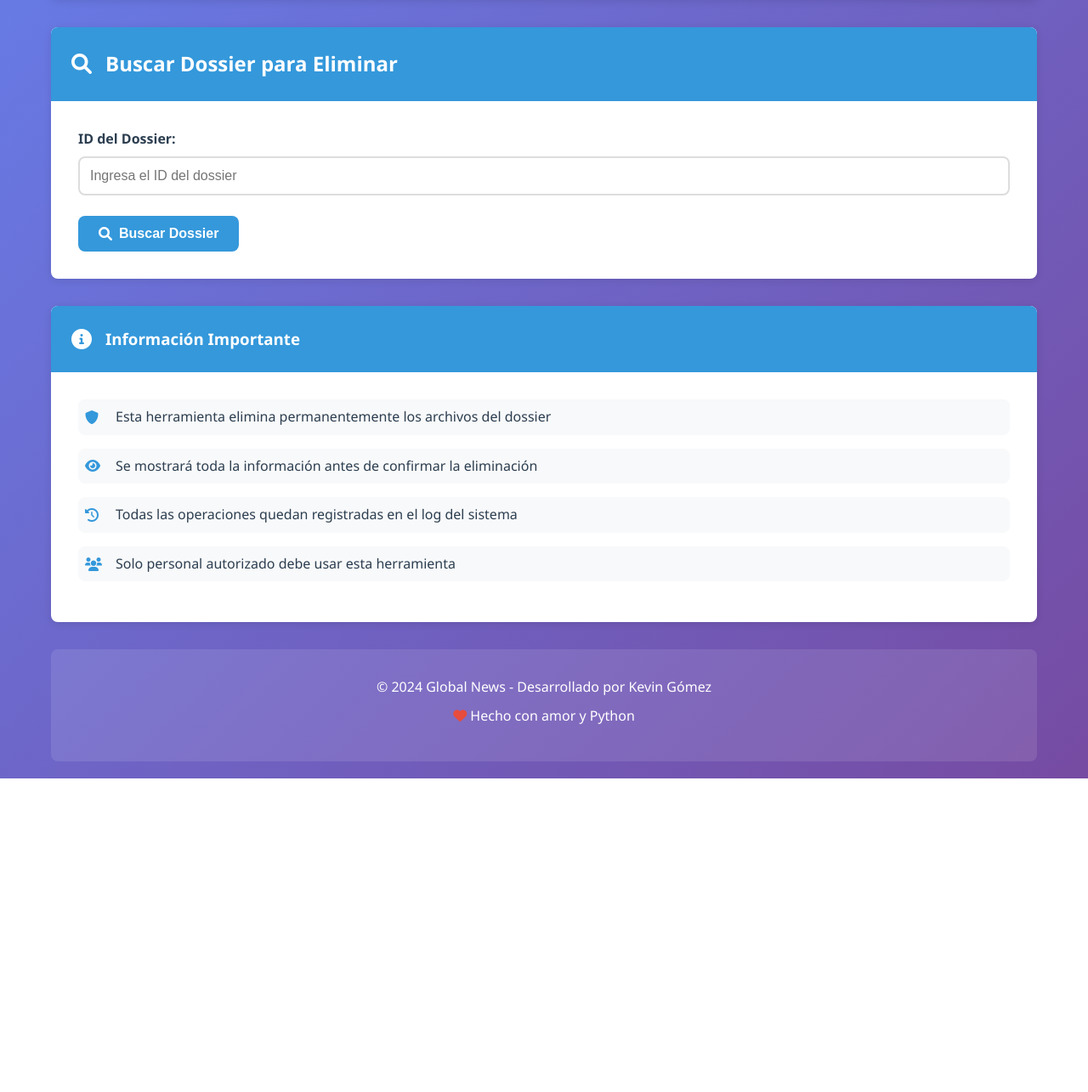
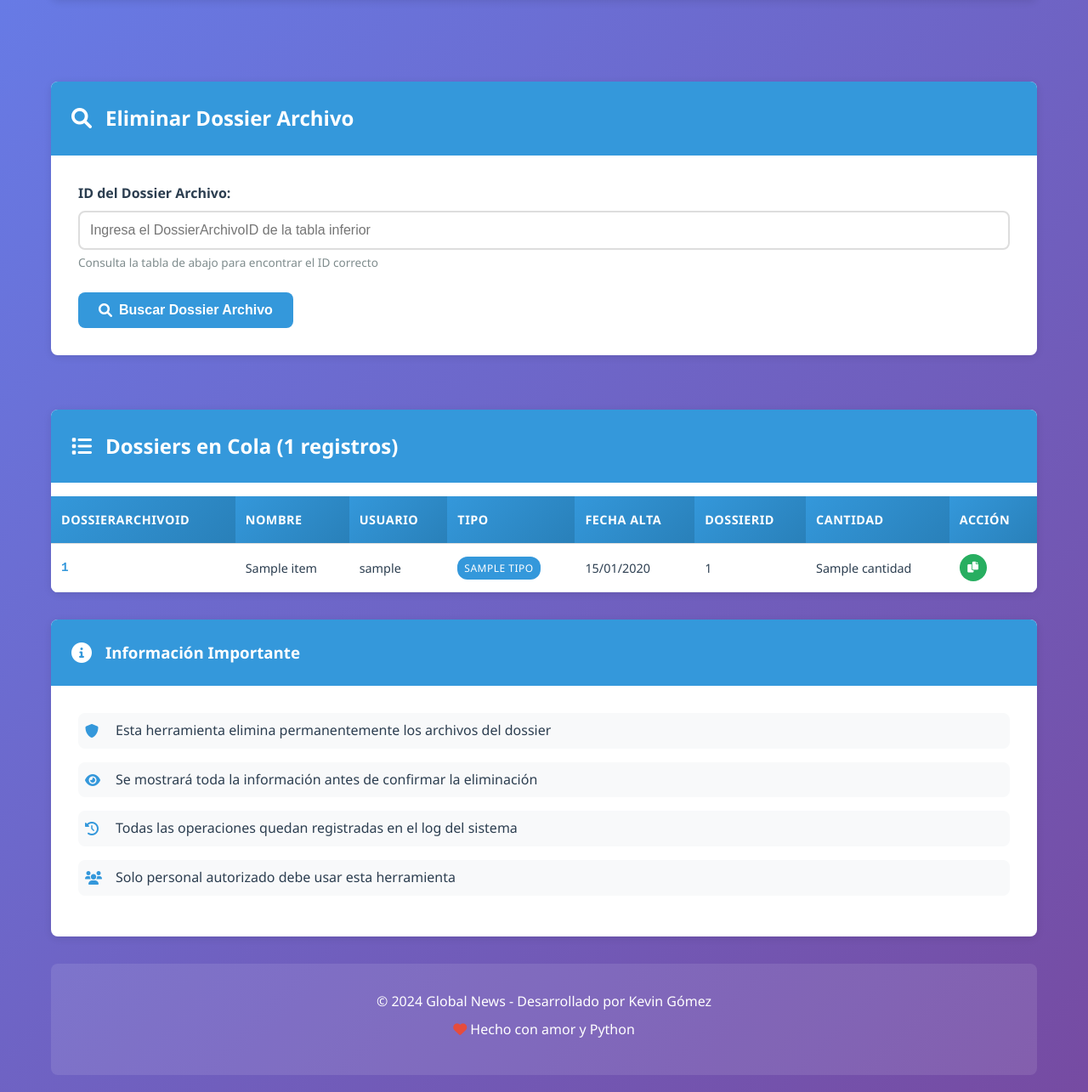
Before and after one commit to KevGomez10/dossier-manager, a Flask app: template templates/index.html in a window 1280 px wide. Shown: the part 184-1469 px from the top of the page at 85% size. Before the commit the page ends 1100 px from the top, so only its background shows below. Run offline with Flask 3, Linux system fonts and the light colour scheme; the template is opened without the code that fills it: most values are stand-ins (such as "Sample title", 1, 10 or a date in 2020).

Commit message:
se actualizan todos los archvios para ver en tiempo real la cantidad de dossieres en cola y para eliminar archivoDossierID

```diff
--- a/app.py
+++ b/app.py
@@ -5,7 +5,7 @@ import logging
 import os
 
 app = Flask(__name__)
-app.secret_key = 'llave secreta'  # Cambiar por una clave más segura
+app.secret_key = 'tu_clave_secreta_aqui'  # Cambiar por una clave más segura
 
 # Configuración de logging
 logging.basicConfig(
@@ -17,13 +17,13 @@ logging.basicConfig(
     ]
 )
 
-# Configuración de base de datos (completar con datos)
+# Configuración de base de datos (completar con tus datos)
 DB_CONFIG = {
     'server': '192.168.1.210',
     'database': '7787_GlobalnewsV2',
     'username': 'soporte',
     'password': 'T3cn0l0g14',
-    'driver': '{ODBC Driver 17 for SQL Server}'                                                                                      # o el driver que tengas disponible
+    'driver': '{ODBC Driver 17 for SQL Server}'  # o el driver que tengas disponible
 }
 
 def get_db_connection():
@@ -35,6 +35,106 @@ def get_db_connection():
     except Exception as e:
         logging.error(f"Error conectando a la base de datos: {str(e)}")
         return None
+
+def get_all_dossiers_in_queue():
+    """Obtener todos los dossiers en cola (Termino=0)"""
+    conn = get_db_connection()
+    if not conn:
+        return None
+
+    try:
+        cursor = conn.cursor()
+        query = """
+        SELECT U.UserName,DA.DossierArchivoID,D.DossierID,D.FechaAlta,D.Nombre,COUNT(*) AS Cantidad,DE.descripcion AS Tipo
+        FROM dbo.gnNoti_Dossier AS D
+        INNER JOIN dbo.aspnet_Users AS U ON D.UserID=U.UserID
+        INNER JOIN dbo.gnNoti_DossierArchivos AS DA ON D.DossierID = DA.DossierID
+        INNER JOIN dbo.gnNoti_DossierNoticias AS DN ON D.DossierID = DN.DossierID
+        INNER JOIN dbo.gnNoti_DossierEstados AS DE ON DE.DossierEstadoID = DA.DossierEstadoID
+        WHERE DA.Termino=0
+        GROUP BY U.UserName,DA.DossierArchivoID,D.DossierID,D.FechaAlta,D.Nombre,DE.Descripcion
+        ORDER BY D.FechaAlta DESC
+        """
+        cursor.execute(query)
+        results = cursor.fetchall()
+
+        # Convertir resultados a lista de diccionarios
+        columns = [column[0] for column in cursor.description]
+        dossier_data = []
+        for row in results:
+            dossier_data.append(dict(zip(columns, row)))
+
+        conn.close()
+        return dossier_data
+    except Exception as e:
+        logging.error(f"Error obteniendo dossiers en cola: {str(e)}")
+        conn.close()
+        return None
+
+def search_dossier_archivo(dossier_archivo_id):
+    """Buscar información del dossier archivo específico antes de eliminarlo"""
+    conn = get_db_connection()
+    if not conn:
+        return None
+
+    try:
+        cursor = conn.cursor()
+        query = """
+        SELECT U.UserName,DA.DossierArchivoID,D.DossierID,D.FechaAlta,D.Nombre,COUNT(*) AS Cantidad,DE.descripcion AS Tipo
+        FROM dbo.gnNoti_Dossier AS D
+        INNER JOIN dbo.aspnet_Users AS U ON D.UserID=U.UserID
+        INNER JOIN dbo.gnNoti_DossierArchivos AS DA ON D.DossierID = DA.DossierID
+        INNER JOIN dbo.gnNoti_DossierNoticias AS DN ON D.DossierID = DN.DossierID
+        INNER JOIN dbo.gnNoti_DossierEstados AS DE ON DE.DossierEstadoID = DA.DossierEstadoID
+        WHERE DA.Termino=0 AND DA.DossierArchivoID = ?
+        GROUP BY U.UserName,DA.DossierArchivoID,D.DossierID,D.FechaAlta,D.Nombre,DE.Descripcion
+        """
+        cursor.execute(query, (dossier_archivo_id,))
+        results = cursor.fetchall()
+
+        # Convertir resultados a lista de diccionarios
+        columns = [column[0] for column in cursor.description]
+        dossier_data = []
+        for row in results:
+            dossier_data.append(dict(zip(columns, row)))
+
+        conn.close()
+        return dossier_data
+    except Exception as e:
+        logging.error(f"Error buscando dossier archivo {dossier_archivo_id}: {str(e)}")
+        conn.close()
+        return None
+
+def delete_dossier_archivo(dossier_archivo_id, user_name):
+    """Eliminar archivo específico del dossier"""
+    conn = get_db_connection()
+    if not conn:
+        return False
+
+    try:
+        cursor = conn.cursor()
+
+        # Eliminar el registro específico
+        query = "DELETE FROM dbo.gnNoti_DossierArchivos WHERE DossierArchivoID = ?"
+
+        cursor.execute(query, (dossier_archivo_id,))
+        conn.commit()
+
+        # Verificar que se eliminó algo
+        if cursor.rowcount == 0:
+            logging.warning(f"No se encontró el DossierArchivoID: {dossier_archivo_id}")
+            conn.close()
+            return False
+
+        # Log de la operación
+        logging.info(f"Usuario: {user_name} eliminó DossierArchivoID: {dossier_archivo_id}")
+
+        conn.close()
+        return True
+    except Exception as e:
+        logging.error(f"Error eliminando dossier archivo: {str(e)}")
+        conn.close()
+        return False
 
 def search_dossier(dossier_id):
     """Buscar información del dossier antes de eliminarlo"""
@@ -98,59 +198,57 @@ def delete_dossier_archives(dossier_archivo_ids, user_name):
 
 @app.route('/')
 def index():
-    """Página principal"""
-    return render_template('index.html')
+    """Página principal con tabla de dossiers en cola"""
+    # Obtener todos los dossiers en cola
+    dossiers_en_cola = get_all_dossiers_in_queue()
+    return render_template('index.html', dossiers_en_cola=dossiers_en_cola)
 
 @app.route('/search', methods=['POST'])
 def search():
-    """Buscar dossier por ID"""
-    dossier_id = request.form.get('dossier_id')
+    """Buscar dossier archivo por ID"""
+    dossier_archivo_id = request.form.get('dossier_archivo_id')
 
-    if not dossier_id:
-        flash('Por favor ingresa un ID de dossier válido', 'error')
+    if not dossier_archivo_id:
+        flash('Por favor ingresa un ID de dossier archivo válido', 'error')
         return redirect(url_for('index'))
 
     try:
-        dossier_id = int(dossier_id)
+        dossier_archivo_id = int(dossier_archivo_id)
     except ValueError:
-        flash('El ID del dossier debe ser un número', 'error')
+        flash('El ID del dossier archivo debe ser un número', 'error')
         return redirect(url_for('index'))
 
-    # Buscar información del dossier
-    dossier_data = search_dossier(dossier_id)
+    # Buscar información del dossier archivo
+    dossier_data = search_dossier_archivo(dossier_archivo_id)
 
     if not dossier_data:
-        flash('No se encontró información para ese ID de dossier o ocurrió un error', 'error')
+        flash('No se encontró información para ese ID de dossier archivo o ocurrió un error', 'error')
         return redirect(url_for('index'))
 
-    return render_template('confirm.html', dossier_data=dossier_data, dossier_id=dossier_id)
+    return render_template('confirm.html', dossier_data=dossier_data, dossier_archivo_id=dossier_archivo_id)
 
 @app.route('/delete', methods=['POST'])
 def delete():
-    """Eliminar dossier"""
-    dossier_id = request.form.get('dossier_id')
+    """Eliminar dossier archivo"""
+    dossier_archivo_id = request.form.get('dossier_archivo_id')
     user_name = request.form.get('user_name', 'Usuario no especificado')
 
-    if not dossier_id:
-        flash('Error: No se especificó el ID del dossier', 'error')
+    if not dossier_archivo_id:
+        flash('Error: No se especificó el ID del dossier archivo', 'error')
         return redirect(url_for('index'))
 
-    # Buscar los DossierArchivoIDs a eliminar
-    dossier_data = search_dossier(dossier_id)
-
-    if not dossier_data:
-        flash('No se encontró el dossier especificado', 'error')
+    try:
+        dossier_archivo_id = int(dossier_archivo_id)
+    except ValueError:
+        flash('El ID del dossier archivo debe ser un número válido', 'error')
         return redirect(url_for('index'))
 
-    # Extraer los IDs de archivo
-    archivo_ids = [item['DossierArchivoID'] for item in dossier_data]
-
-    # Eliminar archivos
-    if delete_dossier_archives(archivo_ids, user_name):
-        flash(f'Dossier {dossier_id} eliminado exitosamente', 'success')
-        return render_template('success.html', dossier_id=dossier_id, deleted_count=len(archivo_ids))
+    # Eliminar el archivo
+    if delete_dossier_archivo(dossier_archivo_id, user_name):
+        flash(f'Dossier Archivo {dossier_archivo_id} eliminado exitosamente', 'success')
+        return render_template('success.html', dossier_archivo_id=dossier_archivo_id)
     else:
-        flash('Error al eliminar el dossier', 'error')
+        flash('Error al eliminar el dossier archivo', 'error')
         return redirect(url_for('index'))
 
 @app.route('/health')
@@ -159,4 +257,4 @@ def health():
     return jsonify({'status': 'OK', 'timestamp': datetime.now().isoformat()})
 
 if __name__ == '__main__':
-    app.run(debug=True, host='192.168.1.174', port=5000) # Cambiar host y puerto según sea necesario
+    app.run(debug=True, host='192.168.1.174', port=5000)
--- a/statics/style.css
+++ b/statics/style.css
@@ -89,12 +89,159 @@ body {
 .success-card,
 .completion-message,
 .next-actions,
-.user-confirmation {
+.user-confirmation,
+.queue-table-card,
+.no-data-card {
     background: var(--white);
     border-radius: var(--border-radius);
     box-shadow: var(--shadow);
     overflow: hidden;
     transition: transform 0.3s ease;
+}
+
+.search-card:hover,
+.info-card:hover {
+    transform: translateY(-2px);
+}
+
+/* Estilos específicos para la tabla de cola */
+.queue-table-card {
+    margin-top: 2rem;
+}
+
+.table-container {
+    padding: 0;
+}
+
+.queue-table {
+    width: 100%;
+    border-collapse: collapse;
+    background: var(--white);
+    margin: 0;
+}
+
+.queue-table th {
+    background: linear-gradient(135deg, var(--primary-color), #2980b9);
+    color: var(--white);
+    padding: 1rem 0.75rem;
+    text-align: left;
+    font-weight: 600;
+    font-size: 0.9rem;
+    text-transform: uppercase;
+    letter-spacing: 0.5px;
+    position: sticky;
+    top: 0;
+    z-index: 10;
+}
+
+.queue-table th:hover {
+    background: linear-gradient(135deg, #2980b9, var(--primary-color));
+}
+
+.queue-table td {
+    padding: 0.75rem;
+    border-bottom: 1px solid #e9ecef;
+    vertical-align: middle;
+    font-size: 0.9rem;
+}
+
+.queue-row:hover {
+    background-color: #f8f9fa !important;
+    transform: translateX(2px);
+    transition: all 0.2s ease;
+}
+
+.queue-row.selected {
+    background-color: #e8f5e8 !important;
+    border-left: 4px solid var(--success-color);
+}
+
+.archivo-id-cell {
+    font-family: 'Courier New', monospace;
+    font-weight: bold;
+    color: var(--primary-color);
+    font-size: 1rem;
+}
+
+.tipo-badge {
+    display: inline-block;
+    padding: 0.25rem 0.5rem;
+    background: var(--primary-color);
+    color: var(--white);
+    border-radius: 12px;
+    font-size: 0.75rem;
+    font-weight: 500;
+    text-transform: uppercase;
+    letter-spacing: 0.5px;
+}
+
+.btn-copy {
+    background: var(--success-color);
+    color: var(--white);
+    border: none;
+    padding: 0.5rem;
+    border-radius: 50%;
+    cursor: pointer;
+    transition: all 0.3s ease;
+    display: inline-flex;
+    align-items: center;
+    justify-content: center;
+    width: 32px;
+    height: 32px;
+}
+
+.btn-copy:hover {
+    background: #229954;
+    transform: scale(1.1);
+}
+
+.btn-copy i {
+    font-size: 0.8rem;
+}
+
+/* No data card */
+.no-data-card {
+    text-align: center;
+    padding: 3rem 2rem;
+    color: var(--text-light);
+}
+
+.no-data-content i {
+    font-size: 3rem;
+    color: var(--text-light);
+    margin-bottom: 1rem;
+    display: block;
+}
+
+.no-data-content p {
+    margin-bottom: 0.5rem;
+    font-size: 1.1rem;
+}
+
+/* Table search input */
+.table-search-input:focus {
+    outline: none;
+    border-color: var(--primary-color);
+    box-shadow: 0 0 0 3px rgba(52, 152, 219, 0.1);
+}
+
+/* Sorting indicators */
+.queue-table th.sorted-asc::after {
+    content: ' ↑';
+    color: #fff;
+}
+
+.queue-table th.sorted-desc::after {
+    content: ' ↓';
+    color: #fff;
+}
+
+/* Form help text */
+.form-help {
+    display: block;
+    margin-top: 0.25rem;
+    color: var(--text-light);
+    font-size: 0.85rem;
 }
 
 .search-card:hover,
--- a/templates/confirm.html
+++ b/templates/confirm.html
@@ -101,7 +101,7 @@
 
                         <button type="submit" class="btn-danger" id="delete-btn" disabled>
                             <i class="fas fa-trash-alt"></i>
-                            ELIMINAR DOSSIER
+                            ELIMINAR DOSSIER ARCHIVO
                         </button>
                     </div>
                 </form>
--- a/templates/exito.html
+++ b/templates/exito.html
@@ -70,7 +70,7 @@
                 <div class="message-content">
                     <i class="fas fa-thumbs-up"></i>
                     <h4>¡Excelente trabajo!</h4>
-                    <p>Has completado exitosamente la eliminación del dossier. El equipo de desarrollo puede continuar con sus tareas normalmente.</p>
+                    <p>Has completado exitosamente la eliminación del DossierArchivoID. El equipo de desarrollo puede continuar con sus tareas normalmente.</p>
                 </div>
             </div>
         </main>
--- a/templates/index.html
+++ b/templates/index.html
@@ -35,29 +35,93 @@
             <div class="search-card">
                 <div class="card-header">
                     <i class="fas fa-search"></i>
-                    <h2>Buscar Dossier para Eliminar</h2>
+                    <h2>Eliminar Dossier Archivo</h2>
                 </div>
 
                 <form method="POST" action="{{ url_for('search') }}" class="search-form">
                     <div class="form-group">
-                        <label for="dossier_id">ID del Dossier:</label>
+                        <label for="dossier_archivo_id">ID del Dossier Archivo:</label>
                         <input
                             type="number"
-                            id="dossier_id"
-                            name="dossier_id"
-                            placeholder="Ingresa el ID del dossier"
+                            id="dossier_archivo_id"
+                            name="dossier_archivo_id"
+                            placeholder="Ingresa el DossierArchivoID de la tabla inferior"
                             required
                             min="1"
                             class="form-input"
                         >
+                        <small class="form-help">Consulta la tabla de abajo para encontrar el ID correcto</small>
                     </div>
 
                     <button type="submit" class="btn-primary">
                         <i class="fas fa-search"></i>
-                        Buscar Dossier
+                        Buscar Dossier Archivo
                     </button>
                 </form>
             </div>
+
+            <!-- Nueva tabla de dossiers en cola -->
+            {% if dossiers_en_cola %}
+            <div class="queue-table-card">
+                <div class="card-header">
+                    <i class="fas fa-list"></i>
+                    <h2>Dossiers en Cola ({{ dossiers_en_cola|length }} registros)</h2>
+                </div>
+
+                <div class="table-container">
+                    <div class="table-responsive">
+                        <table class="queue-table">
+                            <thead>
+                                <tr>
+                                    <th>DossierArchivoID</th>
+                                    <th>Nombre</th>
+                                    <th>Usuario</th>
+                                    <th>Tipo</th>
+                                    <th>Fecha Alta</th>
+                                    <th>DossierID</th>
+                                    <th>Cantidad</th>
+                                    <th>Acción</th>
+                                </tr>
+                            </thead>
+                            <tbody>
+                                {% for item in dossiers_en_cola %}
+                                <tr class="queue-row" data-archivo-id="{{ item.DossierArchivoID }}">
+                                    <td class="archivo-id-cell">
+                                        <strong>{{ item.DossierArchivoID }}</strong>
+                                    </td>
+                                    <td>{{ item.Nombre }}</td>
+                                    <td>{{ item.UserName }}</td>
+                                    <td>
+                                        <span class="tipo-badge">{{ item.Tipo }}</span>
+                                    </td>
+                                    <td>{{ item.FechaAlta.strftime('%d/%m/%Y') if item.FechaAlta else 'N/A' }}</td>
+                                    <td>{{ item.DossierID }}</td>
+                                    <td>{{ item.Cantidad }}</td>
+                                    <td>
+                                        <button class="btn-copy" onclick="copyToInput('{{ item.DossierArchivoID }}')" title="Copiar ID al formulario">
+                                            <i class="fas fa-copy"></i>
+                                        </button>
+                                    </td>
+                                </tr>
+                                {% endfor %}
+                            </tbody>
+                        </table>
+                    </div>
+                </div>
+            </div>
+            {% else %}
+            <div class="no-data-card">
+                <div class="card-header">
+                    <i class="fas fa-info-circle"></i>
+                    <h3>Sin datos disponibles</h3>
+                </div>
+                <div class="no-data-content">
+                    <i class="fas fa-database"></i>
+                    <p>No se pudieron cargar los dossiers en cola o no hay registros disponibles.</p>
+                    <p>Verifica la conexión a la base de datos.</p>
+                </div>
+            </div>
+            {% endif %}
 
             <div class="info-card">
                 <div class="card-header">
```
Also changed, not shown: statics/script.js (+159 -2 lines).
